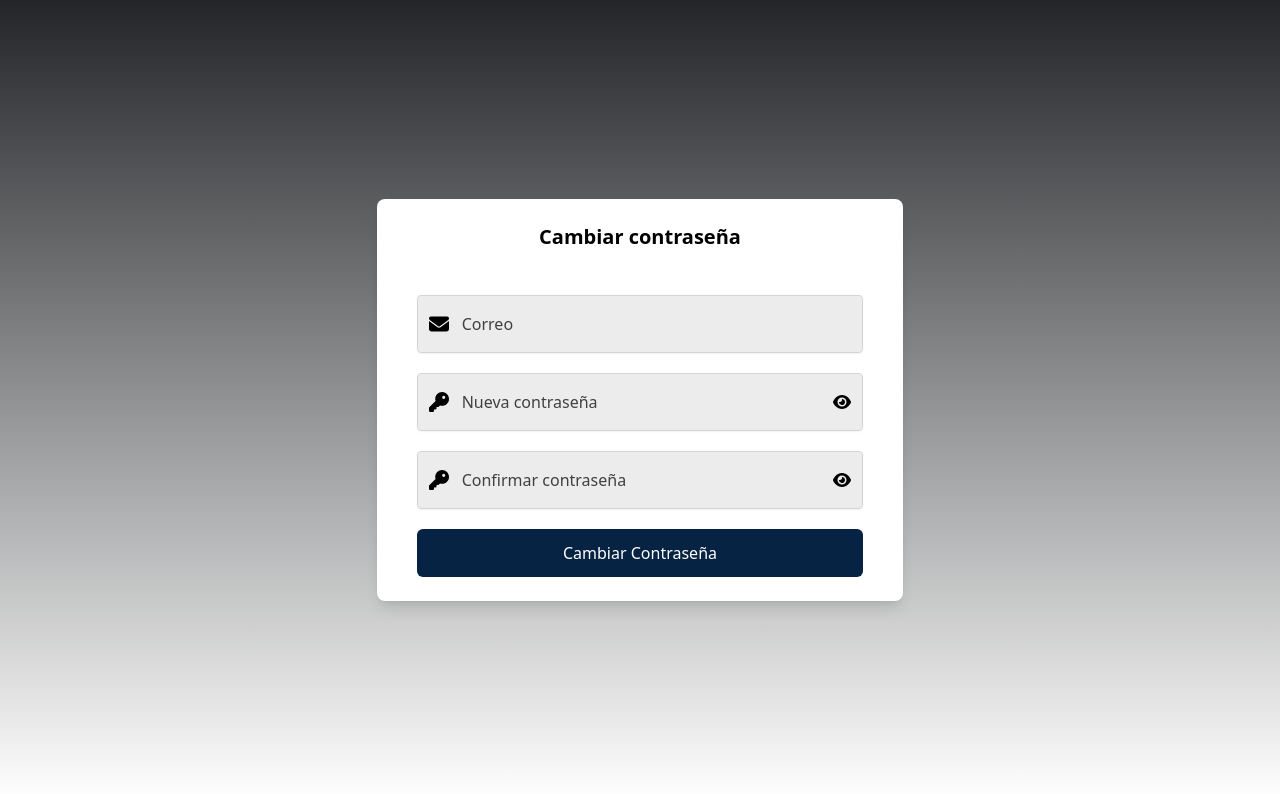
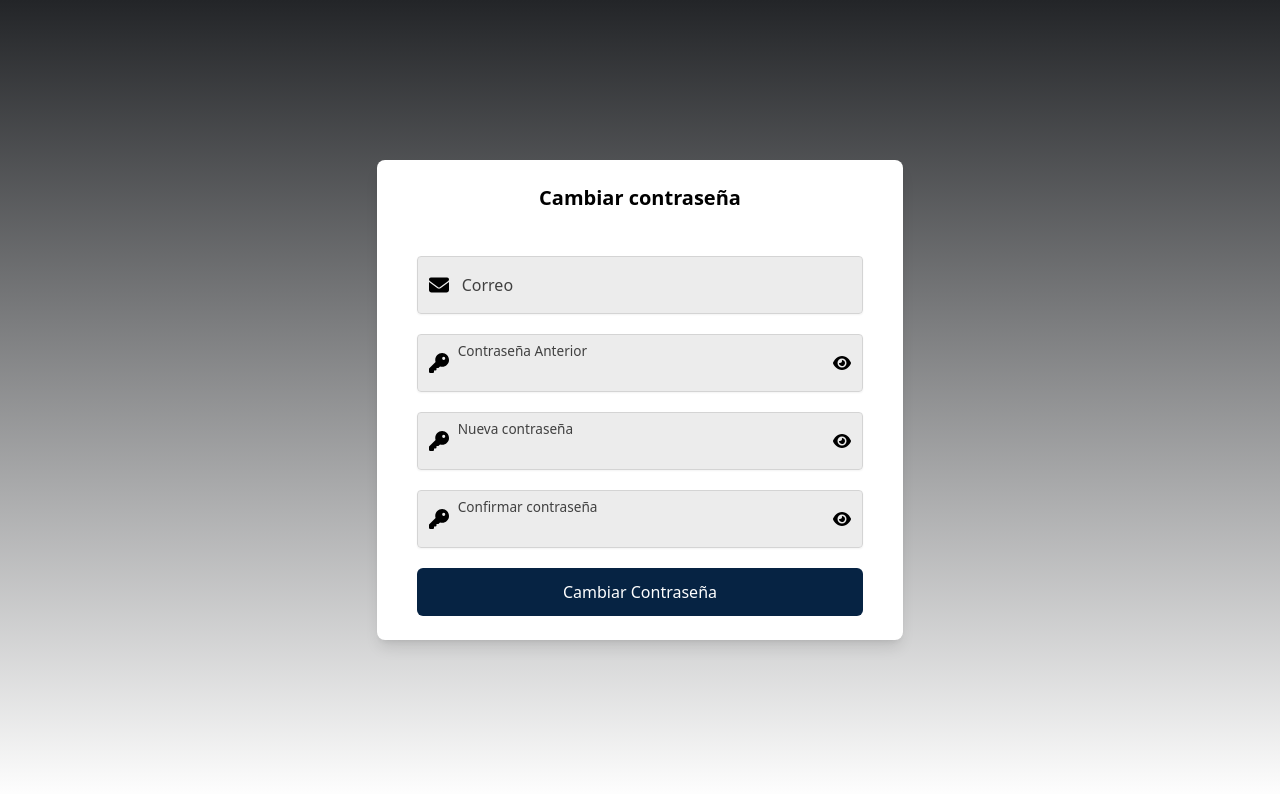
Before and after one commit to Programacion-NCapas-01-23/proyecto-final-grupo-de-trabajo-9, a React (Vite) app in the folder Client/blue-ticket/: page /changePassword in a window 1280 px wide. Shown: the top 794 px of the page. Built offline with nearby package versions, Linux system fonts and the light colour scheme.

Commit message:
:bug: Enable login button

```diff
--- a/Client/blue-ticket/src/pages/user/ChangePassword.jsx
+++ b/Client/blue-ticket/src/pages/user/ChangePassword.jsx
@@ -1,13 +1,22 @@
-import React from 'react'
+import React, { useState } from 'react';
 import { FontAwesomeIcon } from '@fortawesome/react-fontawesome';
 import { faEnvelope, faKey, faEye } from '@fortawesome/free-solid-svg-icons';
 import { useNavigate,Link } from 'react-router-dom';
+import { ChangePass } from '../../services/ChangePassService';
 
-export const ChangePassword = () => {
+const ChangePassword = () => {
   const navigate = useNavigate();
-  const handleHome = () => {
-    navigate('/login');
-  }
+  const [email, setEmail] = useState('');
+  const [oldpass, setOldPass] = useState('');
+  const [newPass, setNewPass] = useState('');
+  const [confirmPass, setConfirmPass] = useState('');
+
+  const handleHome = async() => {
+    console.log(email, oldpass, newPass, confirmPass);
+    //let response = await ChangePass.getId(email);
+    //console.log(response);
+    //navigate('/login');
+    }
   return (
     <div className='flex flex-col h-screen bg-gradient-to-b from-[#232528] to-blue-200'>
       <div className='grid place-items-center mx-2 my-20 sm:my-auto' x-data="{ showPass: true }">
@@ -26,7 +35,8 @@ export const ChangePassword = () => {
                 peer-focus:text-primary dark:border-neutral-600 dark:text-neutral-200 dark:focus:border-primary dark:peer-focus:text-primary [&:not(:placeholder-shown)]:pb-[0.625rem]
                 [&:not(:placeholder-shown)]:pt-[1.625rem]'
                 id="floatingInput"
-                placeholder="name@example.com" />
+                placeholder="name@example.com"
+                onChange={(e) => setEmail(e.target.value)} />
               <label
                 for="floatingInput"
                 className='w-full  pl-11 pointer-events-none absolute left-0 top-0 origin-[0_0] border border-solid border-transparent px-3 py-4 text-neutral-700 transition-[opacity,_transform] duration-200
@@ -45,10 +55,33 @@ export const ChangePassword = () => {
                 transition duration-200 ease-linear placeholder:text-transparent focus:border-primary focus:pb-[0.625rem] focus:pt-[1.625rem] focus:text-neutral-700 focus:outline-none
                 peer-focus:text-primary dark:border-neutral-600 dark:text-neutral-200 dark:focus:border-primary dark:peer-focus:text-primary [&:not(:placeholder-shown)]:pb-[0.625rem]
                 [&:not(:placeholder-shown)]:pt-[1.625rem]'
-                id="floatingInput"
-                placeholder="name@example.com" />
+                id="floatingInput2"
+                onChange={(e) => setOldPass(e.target.value)}/>
               <label
-                for="floatingInput"
+                for="floatingInput2"
+                className='w-full  pl-11 pointer-events-none absolute left-0 top-0 origin-[0_0] border border-solid border-transparent px-3 py-4 text-neutral-700 transition-[opacity,_transform] duration-200
+                ease-linear peer-focus:-translate-y-2 peer-focus:translate-x-[0.15rem] peer-focus:scale-[0.85] peer-focus:text-primary peer-[:not(:placeholder-shown)]:-translate-y-2
+                peer-[:not(:placeholder-shown)]:translate-x-[0.15rem] peer-[:not(:placeholder-shown)]:scale-[0.85] motion-reduce:transition-none dark:text-neutral-200 dark:peer-focus:text-primary'
+              >Contraseña Anterior</label>
+              <div className='absolute inset-y-0 left-0 flex items-center'>
+                <FontAwesomeIcon icon={faKey} className='h-5 mx-3' />
+              </div>
+              <div className='absolute inset-y-0 right-0 pr-3 flex items-center text-sm leading-5'>
+                <FontAwesomeIcon icon={faEye} className='h-4' />
+              </div>
+            </div>
+
+            <div className='relative mt-2 rounded shadow-sm'>
+              <input
+                type="password"
+                className='peer m-0 block h-[58px] w-full rounded border border-solid border-neutral-300 bg-gray bg-clip-padding py-2 pr-3 pl-10 mt-2 text-base font-normal leading-tight text-neutral-700
+                transition duration-200 ease-linear placeholder:text-transparent focus:border-primary focus:pb-[0.625rem] focus:pt-[1.625rem] focus:text-neutral-700 focus:outline-none
+                peer-focus:text-primary dark:border-neutral-600 dark:text-neutral-200 dark:focus:border-primary dark:peer-focus:text-primary [&:not(:placeholder-shown)]:pb-[0.625rem]
+                [&:not(:placeholder-shown)]:pt-[1.625rem]'
+                id="floatingInput3"
+                onChange={(e) => setNewPass(e.target.value)}/>
+              <label
+                for="floatingInput3"
                 className='w-full  pl-11 pointer-events-none absolute left-0 top-0 origin-[0_0] border border-solid border-transparent px-3 py-4 text-neutral-700 transition-[opacity,_transform] duration-200
                 ease-linear peer-focus:-translate-y-2 peer-focus:translate-x-[0.15rem] peer-focus:scale-[0.85] peer-focus:text-primary peer-[:not(:placeholder-shown)]:-translate-y-2
                 peer-[:not(:placeholder-shown)]:translate-x-[0.15rem] peer-[:not(:placeholder-shown)]:scale-[0.85] motion-reduce:transition-none dark:text-neutral-200 dark:peer-focus:text-primary'
@@ -68,10 +101,10 @@ export const ChangePassword = () => {
                 transition duration-200 ease-linear placeholder:text-transparent focus:border-primary focus:pb-[0.625rem] focus:pt-[1.625rem] focus:text-neutral-700 focus:outline-none
                 peer-focus:text-primary dark:border-neutral-600 dark:text-neutral-200 dark:focus:border-primary dark:peer-focus:text-primary [&:not(:placeholder-shown)]:pb-[0.625rem]
                 [&:not(:placeholder-shown)]:pt-[1.625rem]'
-                id="floatingInput"
-                placeholder="name@example.com" />
+                id="floatingInput4"
+                onChange={(e) => setConfirmPass(e.target.value)}/>
               <label
-                for="floatingInput"
+                for="floatingInput4"
                 className='w-full  pl-11 pointer-events-none absolute left-0 top-0 origin-[0_0] border border-solid border-transparent px-3 py-4 text-neutral-700 transition-[opacity,_transform] duration-200
                 ease-linear peer-focus:-translate-y-2 peer-focus:translate-x-[0.15rem] peer-focus:scale-[0.85] peer-focus:text-primary peer-[:not(:placeholder-shown)]:-translate-y-2
                 peer-[:not(:placeholder-shown)]:translate-x-[0.15rem] peer-[:not(:placeholder-shown)]:scale-[0.85] motion-reduce:transition-none dark:text-neutral-200 dark:peer-focus:text-primary'
@@ -84,7 +117,7 @@ export const ChangePassword = () => {
               </div>
             </div>
 
-            <button onClick={handleHome} type="submit" className='w-full py-3 mt-10 bg-blue rounded-md
+            <button onClick={handleHome} className='w-full py-3 mt-10 bg-blue rounded-md
                         font-medium text-white capitalize
                         focus:outline-none hover:shadow-none'>
               Cambiar contraseña
--- a/Client/blue-ticket/src/pages/user/Login.jsx
+++ b/Client/blue-ticket/src/pages/user/Login.jsx
@@ -6,12 +6,17 @@ import { useNavigate } from 'react-router-dom';
 import { gapi } from 'gapi-script';
 import context from '../../context/UserContex';
 import authService from '../../services/AuthServices';
+import { LoadMessage } from '../../utils/Alert';
 
 const Login = () => {
   const clientID = "168022975229-t96ihknltr4skhun6pttgbbpla3v2f1l.apps.googleusercontent.com";
   const navigate = useNavigate();
   const [email, setEmail] = useState('');
   const [password, setPassword] = useState('');
+  const [isClient, setIsClient] = useState(false);
+  const [isAdmin, setIsAdmin] = useState(false);
+  const [isLoading, setIsLoading] = useState(true);
+
 
   useEffect(() => {
     const start = () => {
@@ -28,25 +33,54 @@ const Login = () => {
     navigate('/user/home');
   };
 
+  const handleChange = () =>{
+    navigate('/changePassword');
+  }
+
   const onFailure = () => {
     console.log("Failed");
   };
-
+  const useAuth = async() =>{
+    const token = context.getToken();
+    try {
+        let res = await authService.getRole(token);
+            res.forEach(element => {
+              console.log(element.id);
+                if (element.id === 1) {
+                    setIsClient(true);
+                }else /*if(element.id === 2)*/{
+                    setIsAdmin(true);
+                }
+        });
+        if (isClient) {
+          navigate('/user/home');
+        }else if(isAdmin){
+          console.log(isAdmin);
+          navigate('/admin/home');
+        }
+    } catch (error) {
+        console.error('Error:', error);
+    }finally{
+        setIsLoading(false);
+    }
+    if (isLoading) {
+      return <p>Cargando...</p>;  // Mostrar indicador de carga
+  }
+};
   const handleLogin =  async() => {
-
     try {
       let response = await context.login(email,password);
-      //Asumiendo que es un cliente
-      //navigate('/user/home');
-      console.log(response);
+      console.log(response.status);
+      //if (response.status == 200) {
+      //  useAuth();
+      //}
+      useAuth();
+
     } catch (error) {
       console.log('Error al iniciar sesión', error);
     }
   };
 
-  const handleChangePassword = () => {
-    navigate('/changePassword');
-  };
 
   return (
     <div className="flex flex-col h-screen bg-gradient-to-b from-[#232528] to-blue-200">
@@ -101,7 +135,6 @@ const Login = () => {
             <FontAwesomeIcon
               icon={faEye}
               className="absolute right-3 top-3 text-neutral-500 text-lg cursor-pointer"
-              onClick={handleChangePassword}
             />
           </div>
           <div className="flex justify-center mt-6">
@@ -113,7 +146,7 @@ const Login = () => {
             </button>
           </div>
           <p className="mt-4 text-center">
-            <a href="#" className="text-blue-500 font-poppins font-medium">¿Olvidaste tu contraseña?</a>
+            <button className="text-blue-500 font-poppins font-medium" onClick={handleChange}>¿Olvidaste tu contraseña?</button>
           </p>
         </div>
       </div>
--- a/Client/blue-ticket/src/routers/PrivateRoutes.jsx
+++ b/Client/blue-ticket/src/routers/PrivateRoutes.jsx
@@ -2,6 +2,7 @@ import { Navigate, Outlet } from 'react-router-dom';
 import { useState, useEffect } from 'react';
 import context from '../context/UserContex';
 import authService from '../services/AuthServices';
+import { LoadMessage } from '../utils/Alert';
 
 const PrivateRoutes = () => {
     const [isClient, setIsClient] = useState(false);
@@ -28,7 +29,7 @@ const PrivateRoutes = () => {
     },[]);
 
     if (isLoading) {
-        return <p>Cargando...</p>; // Mostrar indicador de carga
+        return LoadMessage; // Mostrar indicador de carga
     }
 
 return isClient ? <Outlet/> : <Navigate to='/'/>
--- /dev/null
+++ b/Client/blue-ticket/src/services/ChangePassService.js
@@ -0,0 +1,33 @@
+import axios from "axios";
+
+const BASE_URL = "https://blueticket01-db3fe21ca65d.herokuapp.com";
+
+const API = axios.create(
+    {
+        baseURL: BASE_URL,
+        headers: {
+            "Content-Type": "application/json",
+        }
+    }
+);
+
+export const ChangePass = {
+    getId: async(email) =>{
+        try {
+            let response = await API.get('/public/get-user', email);
+            console.log(response);
+            if (response.status === 200) {
+                return response.data;
+            } else {
+                throw new Error(response.status);
+            }
+
+        } catch (error) {
+            console.log(error);
+            return {
+                hasError: true,
+            };
+        }
+    }
+
+}
--- a/Client/blue-ticket/src/utils/Alert.jsx
+++ b/Client/blue-ticket/src/utils/Alert.jsx
@@ -30,3 +30,27 @@ export const MessageSuccess = (message) => {
         timer: 1500
     })
 }
+
+export const LoadMessage=()=>{
+    let timerInterval
+    Swal.fire({
+    title: 'Cargando...',
+    timer: 2000,
+    timerProgressBar: true,
+    didOpen: () => {
+        Swal.showLoading()
+        const b = Swal.getHtmlContainer().querySelector('b')
+        timerInterval = setInterval(() => {
+        b.textContent = Swal.getTimerLeft()
+        }, 100)
+    },
+    willClose: () => {
+        clearInterval(timerInterval)
+    }
+    }).then((result) => {
+    /* Read more about handling dismissals below */
+    if (result.dismiss === Swal.DismissReason.timer) {
+        console.log('I was closed by the timer')
+    }
+})
+}
```
